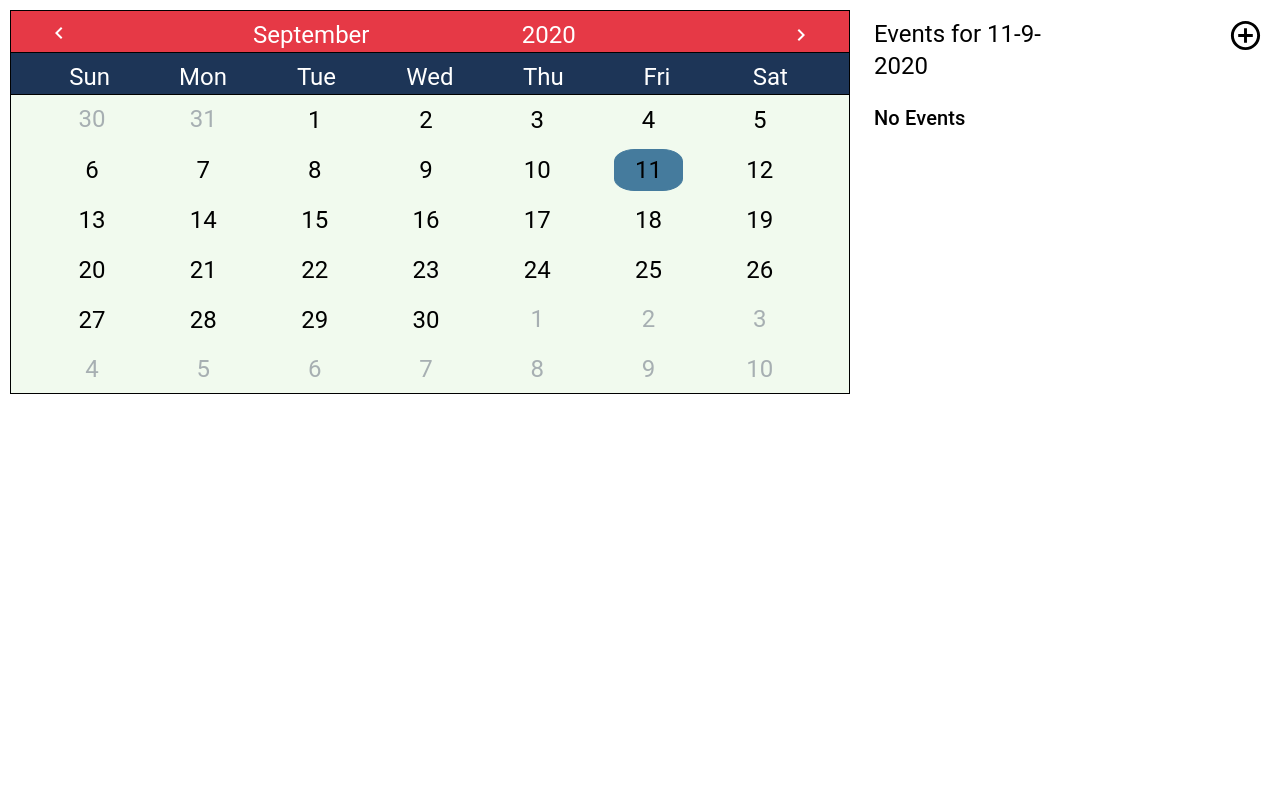
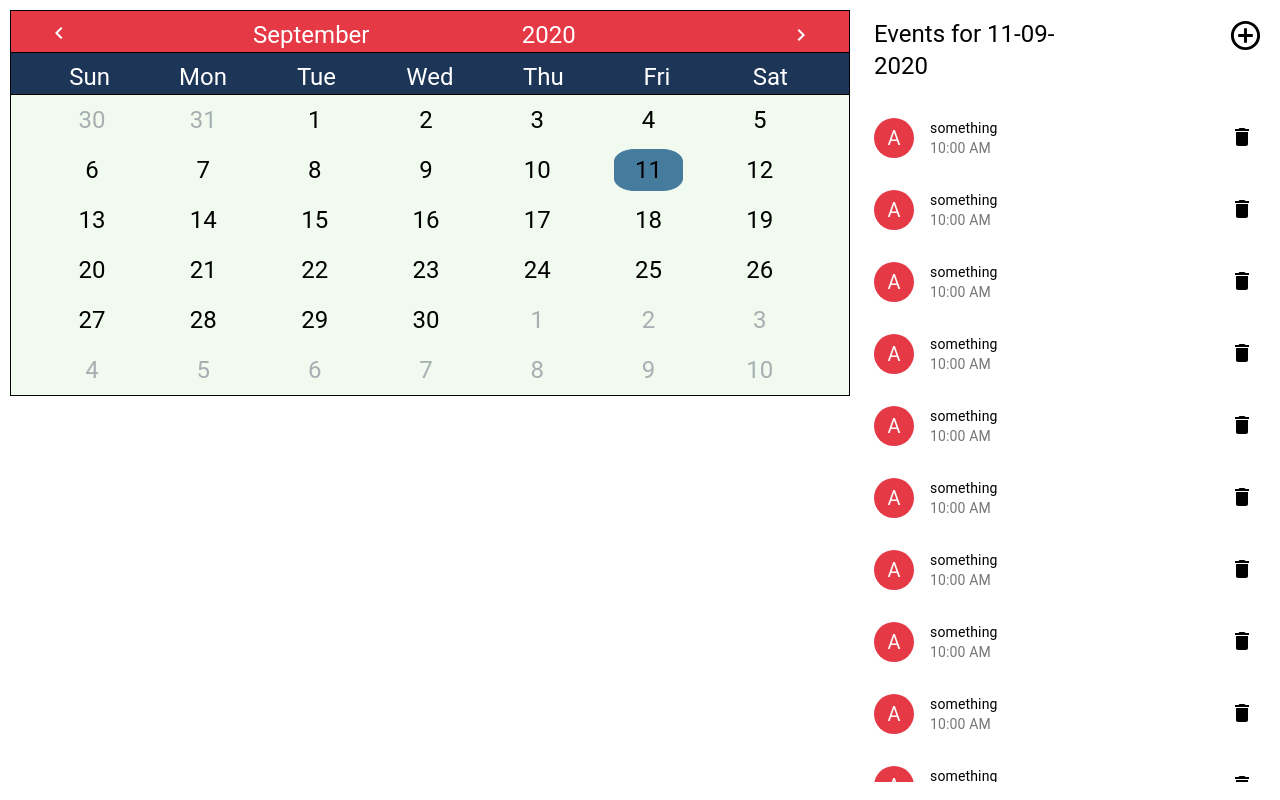
Before and after one commit to philipduan/calendar-app, a React (Create React App) app: page / in a window 1280 px wide. Built offline with nearby package versions, Linux system fonts and the light colour scheme.

Commit message:
Fix bugs

```diff
--- a/src/components/calendar/CalendarBodyDay.tsx
+++ b/src/components/calendar/CalendarBodyDay.tsx
@@ -1,7 +1,9 @@
-import React from "react";
+import React, { useContext } from "react";
 import { Grid, Typography } from "@material-ui/core";
 import { DayDetail } from "./index";
 import "./calendar.css";
+import AppContext from "../../context";
+import { ReducerTypes } from "../../reducer";
 
 interface Props {
   weeks: Array<Array<DayDetail>>;
@@ -9,7 +11,17 @@ interface Props {
 }
 
 const CalendarBodyDay = (props: Props) => {
+  const { dispatch } = useContext(AppContext);
+
   const { weeks, setDate } = props;
+
+  const selectedDayClick = (dayDetail: DayDetail) => {
+    if (dayDetail.ofMonth) setDate(dayDetail.day);
+    dispatch({
+      type: ReducerTypes.UpdateDate,
+      payload: `${dayDetail.day}-${dayDetail.month + 1}-${dayDetail.year}`,
+    });
+  };
 
   return (
     <Grid
@@ -35,13 +47,13 @@ const CalendarBodyDay = (props: Props) => {
           >
             {week.map((dayDetail: DayDetail, dayIndex: number) => (
               <Grid
-                className={`${dayDetail.today ? "today" : ""} ${
-                  dayDetail.ofMonth ? "hover clickable" : ""
-                } ${dayDetail.selected ? "selected" : ""}`}
+                className={`hover clickable ${dayDetail.today ? "today" : ""} ${
+                  dayDetail.selected ? "selected" : ""
+                }`}
                 item
                 key={+`${weekIndex}${dayIndex}${dayDetail.day}`}
                 xs={1}
-                onClick={() => setDate(dayDetail.day)}
+                onClick={() => selectedDayClick(dayDetail)}
               >
                 <Typography
                   variant="h5"
--- a/src/components/calendar/index.tsx
+++ b/src/components/calendar/index.tsx
@@ -1,4 +1,4 @@
-import React, { useState, useEffect, useContext, useCallback } from "react";
+import React, { useState, useEffect, useContext } from "react";
 import moment from "moment";
 import CalendarBodyDay from "./CalendarBodyDay";
 import CalendarHeaderBar from "./CalendarHeaderBar";
@@ -6,7 +6,6 @@ import CalenderWeekdaysBar from "./CalenderWeekdaysBar";
 import CalendarBodyMonth from "./CalendarBodyMonth";
 import CalendarBodyYear from "./CalendarBodyYear";
 import AppContext from "../../context";
-import { ReducerTypes } from "../../reducer";
 
 export enum SelectionMode {
   None = "",
@@ -25,16 +24,8 @@ export interface DayDetail {
 const Calendar = () => {
   const monthLongNameArry: Array<string> = moment.months();
 
-  const { dispatch } = useContext(AppContext);
-
-  const dateDispatch = useCallback(
-    (date) =>
-      dispatch({
-        type: ReducerTypes.UpdateDate,
-        payload: date,
-      }),
-    [dispatch]
-  );
+  const { state } = useContext(AppContext);
+  const { selectedDate: globalDate } = state;
 
   const [date, setDate] = useState(moment().date());
   const [weeks, setWeeks] = useState<Array<Array<DayDetail>>>([]);
@@ -43,8 +34,8 @@ const Calendar = () => {
   const [modeSelection, setModeSelection] = useState<string>("");
 
   useEffect(() => {
-    dateDispatch(`${date}-${month + 1}-${year}`);
     const today = moment();
+    const storedDate = moment(globalDate, "DD-MM-YYYY");
     const selectedDate = moment(`${date}-${month + 1}-${year}`, "DD-MM-YYYY");
     const selectedDateMonth = selectedDate.month();
     const selectedDateYear = selectedDate.year();
@@ -67,7 +58,11 @@ const Calendar = () => {
         year: selectedDateMonth ? selectedDateYear : selectedDateYear - 1,
         ofMonth: false,
         today: false,
-        selected: false,
+        selected:
+          storedDate.date() ===
+            numberOfDaysOfPreviousMonth - firstDayOfMonth + i + 1 &&
+          storedDate.month() === selectedDateMonth - 1 &&
+          storedDate.year() === selectedDateYear,
       });
     }
 
@@ -82,9 +77,9 @@ const Calendar = () => {
           today.month() === selectedDateMonth &&
           today.year() === selectedDateYear,
         selected:
-          date === i &&
-          today.month() === selectedDateMonth &&
-          today.year() === selectedDateYear,
+          storedDate.date() === i &&
+          storedDate.month() === selectedDateMonth &&
+          storedDate.year() === selectedDateYear,
       });
     }
 
@@ -97,7 +92,10 @@ const Calendar = () => {
           selectedDateMonth === 11 ? selectedDateYear + 1 : selectedDateYear,
         ofMonth: false,
         today: false,
-        selected: false,
+        selected:
+          storedDate.date() === missingDays - (42 - i) + 1 &&
+          storedDate.month() === selectedDateMonth + 1 &&
+          storedDate.year() === selectedDateYear,
       });
     }
 
@@ -108,7 +106,7 @@ const Calendar = () => {
     setWeeks(results);
 
     return () => {};
-  }, [date, month, year, dateDispatch]);
+  }, [date, month, year, globalDate]);
 
   return (
     <div>
--- a/src/components/eventList/event.tsx
+++ b/src/components/eventList/event.tsx
@@ -25,7 +25,7 @@ const Event = () => {
     });
   };
   return (
-    <div>
+    <div style={{ height: "85vh", overflowY: "scroll" }}>
       {state.selectedDate &&
       state.eventList &&
       state.eventList[state.selectedDate] &&
--- a/src/context/index.ts
+++ b/src/context/index.ts
@@ -2,9 +2,17 @@ import React, { createContext } from "react";
 import moment from "moment";
 import { State } from "../reducer";
 
+const key = moment().format("DD-MM-YYYY");
+let events = new Array(20);
 export const initialState: State = {
   selectedDate: moment().format("DD-MM-YYYY"),
-  eventList: {},
+  eventList: {
+    [key]: events.fill({
+      name: "something",
+      type: "A",
+      time: "10:00",
+    }),
+  },
 };
 
 const AppContext = createContext<{
```
